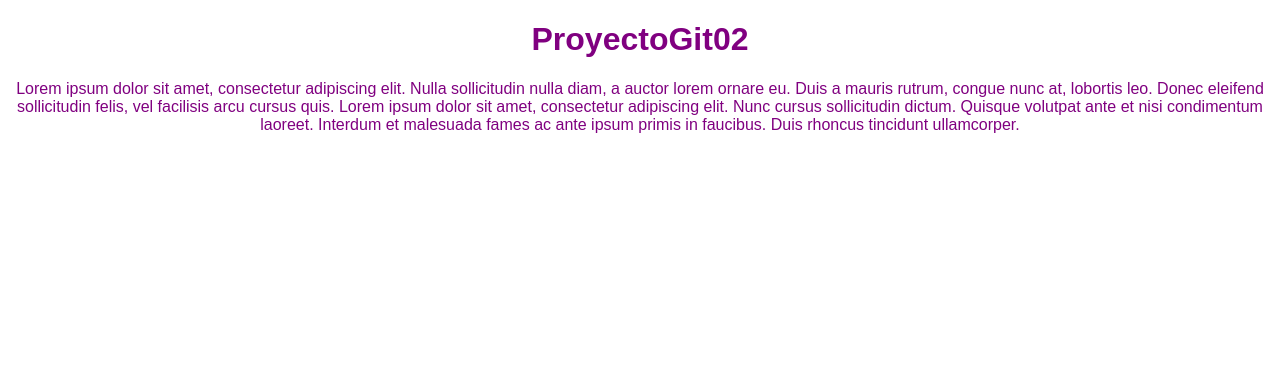
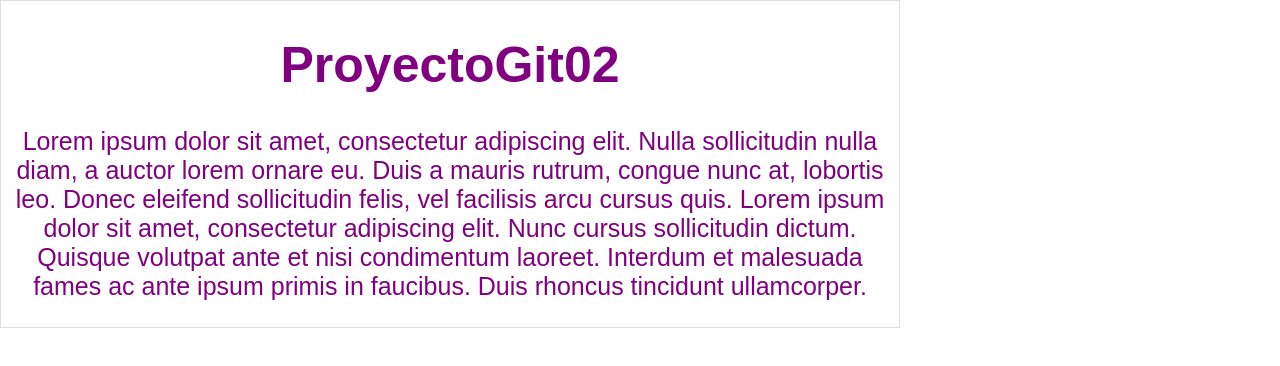
Before and after one commit to Alejxa/ProyectoGit02, a plain HTML site: page index.html in a window 1280 px wide. Drawn offline with Linux system fonts and the light colour scheme.

Commit message:
Cambio a los estilos

```diff
--- a/index.html
+++ b/index.html
@@ -7,8 +7,9 @@
     <title>ProyectoGit02</title>
 </head>
 <body>
+    <div id="container">
     <h1>ProyectoGit02</h1>
     <p>Lorem ipsum dolor sit amet, consectetur adipiscing elit. Nulla sollicitudin nulla diam, a auctor lorem ornare eu. Duis a mauris rutrum, congue nunc at, lobortis leo. Donec eleifend sollicitudin felis, vel facilisis arcu cursus quis. Lorem ipsum dolor sit amet, consectetur adipiscing elit. Nunc cursus sollicitudin dictum. Quisque volutpat ante et nisi condimentum laoreet. Interdum et malesuada fames ac ante ipsum primis in faucibus. Duis rhoncus tincidunt ullamcorper.</p>
-
+    </div>
 </body>
 </html>
--- a/styles.css
+++ b/styles.css
@@ -2,4 +2,15 @@ body{
     color: purple;
     text-align: center;
     font-family: Arial, Helvetica, sans-serif;
+    font-size: 25px;
+    margin: 0px;
+    padding: 0px;
 }
+
+#container{
+    width: 70%;
+    padding: 1px;
+    text-align: left;
+    border: 1px solid #ddd;
+    text-align: center;
+}
```
